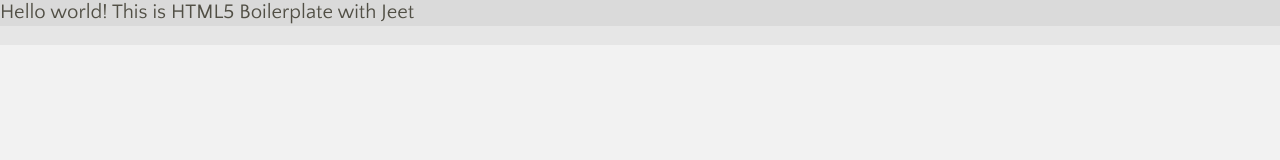
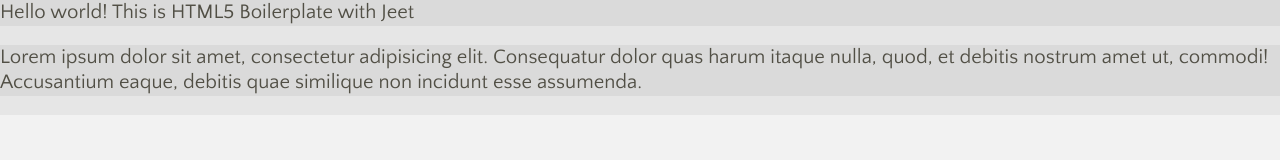
Before and after one commit to bugsyAlexander/grunting-Jeet, a website: page index.html in a window 1280 px wide. Drawn offline with nearby package versions, Linux system fonts and the light colour scheme; a web font is replaced by a local one.

Commit message:
Text shadow & font-smoothing added.

```diff
--- a/components/sass/_base.scss
+++ b/components/sass/_base.scss
@@ -1,8 +1,14 @@
 @import url(http://fonts.googleapis.com/css?family=Quattrocento|Quattrocento+Sans:400,700);
+
+html {
+  -webkit-font-smoothing: antialiased;
+  -moz-osx-font-smoothing: grayscale;
+}
 
 #{headings()} {
   font-family: $font-secondary;
   font-weight: 400;
+  text-shadow: 1px 1px 1px rgba(255, 255, 255, 0.5);
   color: $gold;
 }
 
--- a/index.html
+++ b/index.html
@@ -28,6 +28,7 @@
 
     <!-- Add your site or application content here -->
     <p>Hello world! This is HTML5 Boilerplate with Jeet</p>
+    <p>Lorem ipsum dolor sit amet, consectetur adipisicing elit. Consequatur dolor quas harum itaque nulla, quod, et debitis nostrum amet ut, commodi! Accusantium eaque, debitis quae similique non incidunt esse assumenda.</p>
 
 
 
```
Also changed, not shown: css/styles.css.
